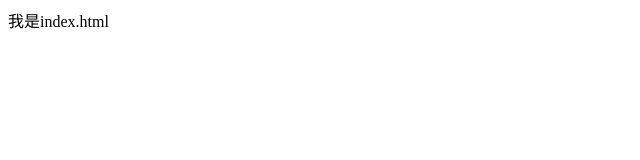
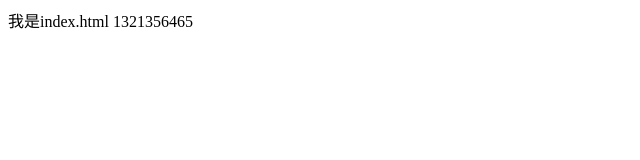
Before and after one commit to easonsfan/git-demo, a plain HTML site: page index.html in a window 1280 px wide. Shown: the full height of the page, 0-640 px from the left. Drawn offline with Linux system fonts and the light colour scheme.

Commit message:
A程序员第二次提交

```diff
--- a/index.html
+++ b/index.html
@@ -8,7 +8,7 @@
 </head>
 
 <body>
-    我是index.html
+    我是index.html 1321356465
 </body>
 
 </html>
```
